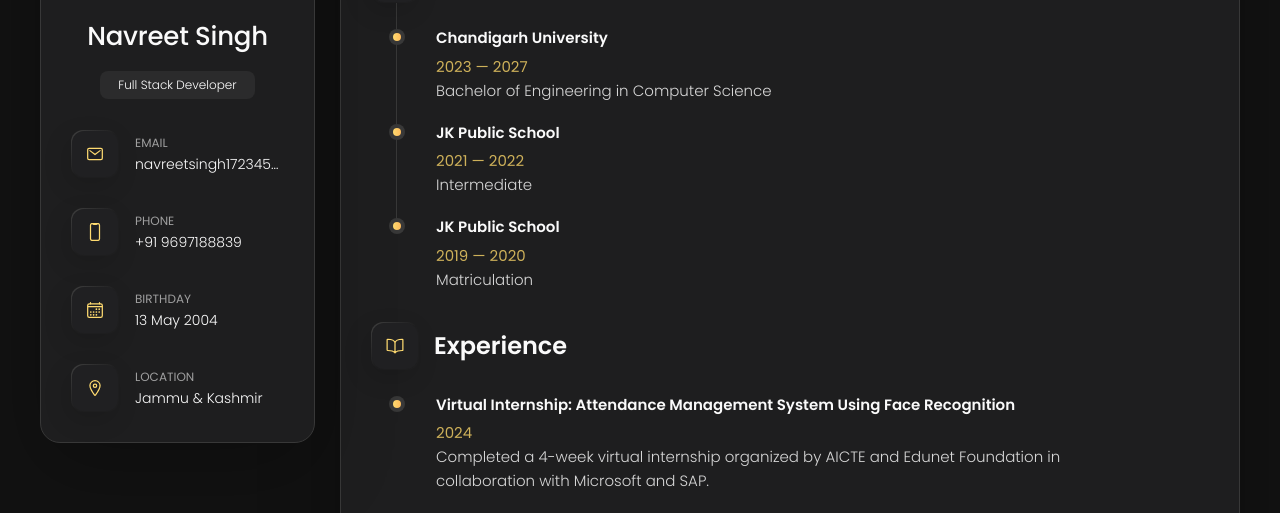
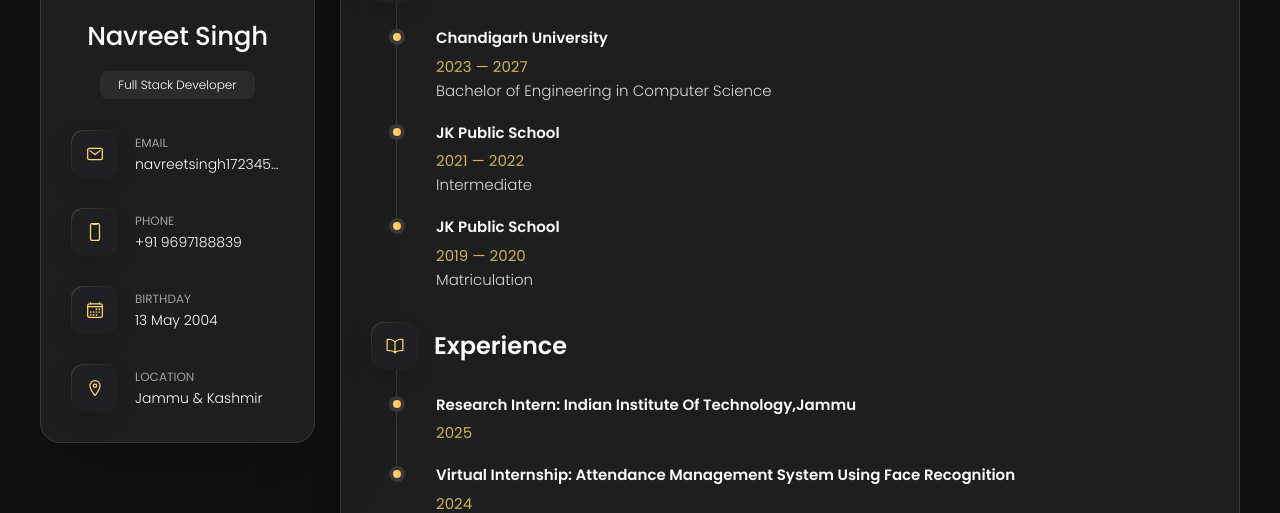
Before and after one commit to NavreetSingh13/NavreetSingh13.github.io, a website: page index.html in a window 1280 px wide. Both pictures are taken after a click on the button "Resume". Shown: the part 234-747 px from the top of the page. Drawn offline with nearby package versions, Linux system fonts and the light colour scheme; some packages are replaced by stand-ins of ours.

Commit message:
Updated Experince-Research Intern at IIT Jammu

```diff
--- a/index.html
+++ b/index.html
@@ -262,6 +262,17 @@
                     </div>
                     <ol class="timeline-list">
                         <li class="timeline-item">
+                            <h4 class="h4 timeline-item-title">Research Intern: Indian Institute of Technology,Jammu</h4>
+                            <span>2025</span>
+                            <!-- <p class="timeline-text">
+                                Completed a 4-week virtual internship organized by AICTE and Edunet Foundation in collaboration with Microsoft and SAP.
+                            </p>
+                            <br>
+                            <p class="timeline-text">
+                                Gained hands-on experience in project development within a practical and collaborative environment.
+                            </p> -->
+                        </li>
+                        <li class="timeline-item">
                             <h4 class="h4 timeline-item-title">Virtual Internship: Attendance Management System Using Face Recognition</h4>
                             <span>2024</span>
                             <p class="timeline-text">
```
